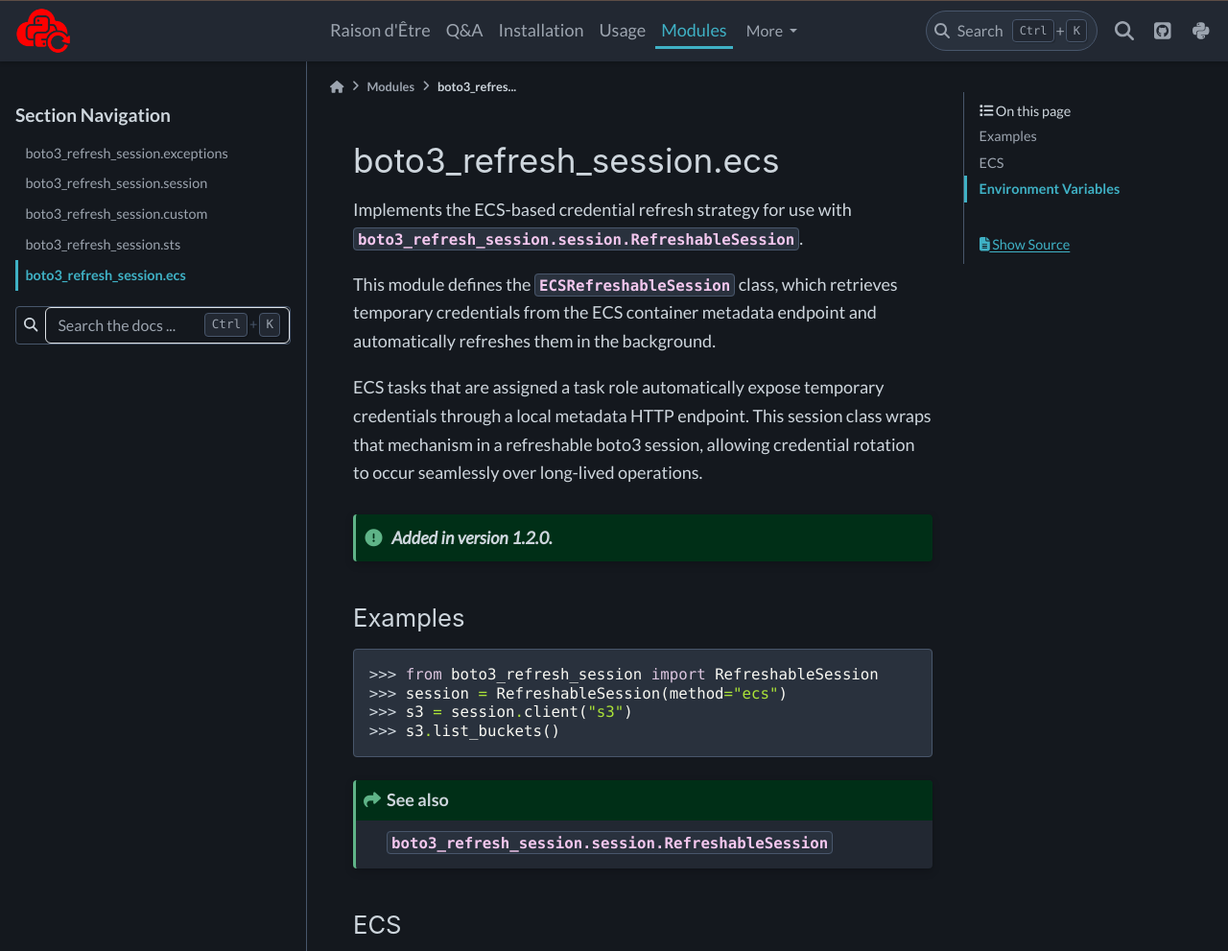
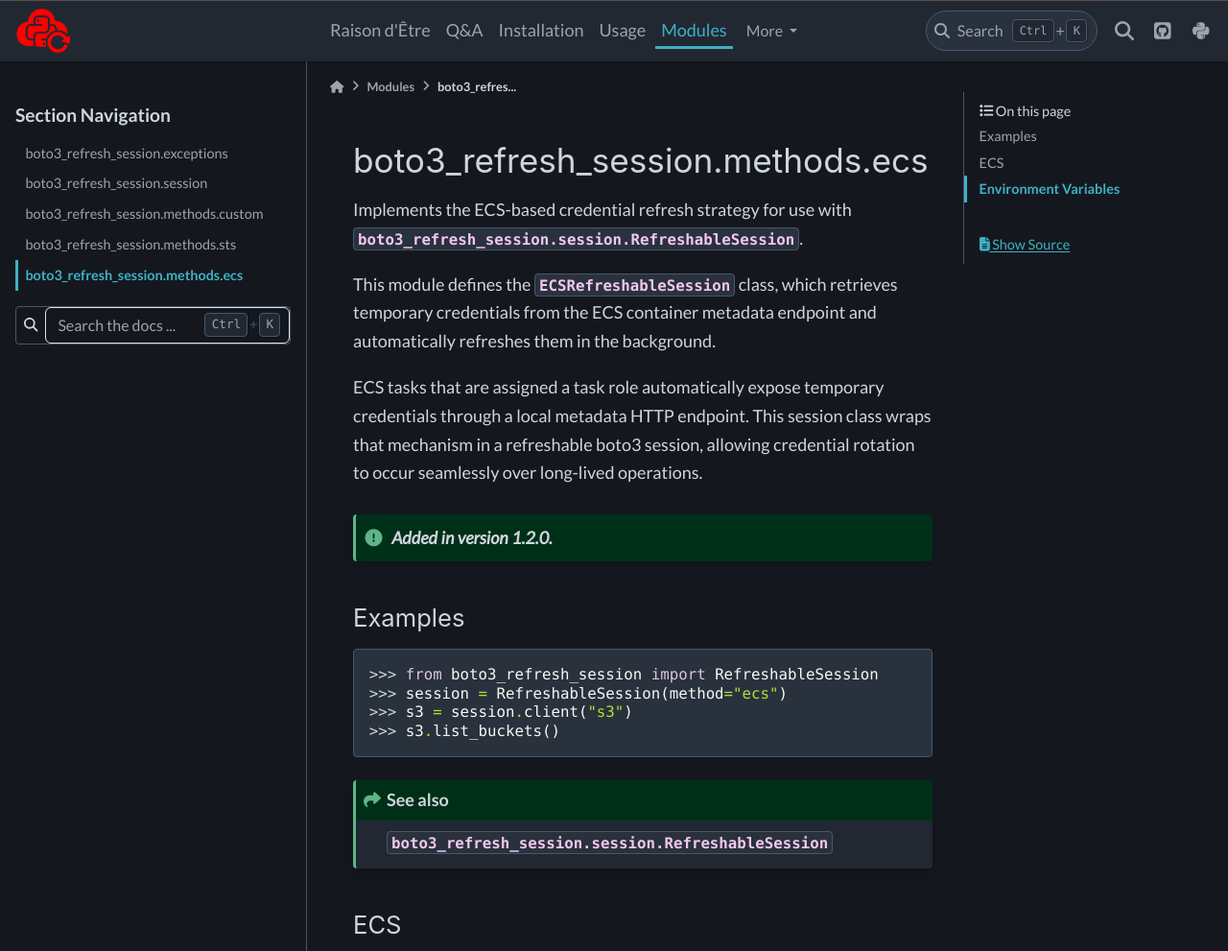
Before and after one commit to michaelthomasletts/boto3-refresh-session, a Sphinx documentation site: the page built from doc/modules/ecs.rst, in a window 1280 px wide and 1400 px high, cut to the strip 0-991 px from the top of the window. Shown: the whole strip at 96% size. Built offline with Sphinx 7.4.7 and the PyData theme 0.15.4, drawn with Linux system fonts in a browser that asks for light colours; some of the changed text lies outside the part shown.

Commit message:
doc updates

```diff
--- a/doc/modules/custom.rst
+++ b/doc/modules/custom.rst
@@ -1,9 +1,9 @@
 .. _custom:
 
-.. currentmodule:: boto3_refresh_session.custom
+.. currentmodule:: boto3_refresh_session.methods.custom
 
-boto3_refresh_session.custom
-============================
+boto3_refresh_session.methods.custom
+====================================
 
 Implements a custom credential refresh strategy for use with
 :class:`boto3_refresh_session.session.RefreshableSession`.
--- a/doc/modules/ecs.rst
+++ b/doc/modules/ecs.rst
@@ -1,9 +1,9 @@
 .. _ecs:
 
-.. currentmodule:: boto3_refresh_session.ecs
+.. currentmodule:: boto3_refresh_session.methods.ecs
 
-boto3_refresh_session.ecs
-=========================
+boto3_refresh_session.methods.ecs
+=================================
 
 Implements the ECS-based credential refresh strategy for use with
 :class:`boto3_refresh_session.session.RefreshableSession`.
--- a/doc/modules/session.rst
+++ b/doc/modules/session.rst
@@ -24,8 +24,8 @@ Examples
 >>> s3.list_buckets()
 
 .. seealso::
-    :class:`boto3_refresh_session.sts.STSRefreshableSession`
-    :class:`boto3_refresh_session.ecs.ECSRefreshableSession`
+    :class:`boto3_refresh_session.methods.sts.STSRefreshableSession`
+    :class:`boto3_refresh_session.methods.ecs.ECSRefreshableSession`
 
 Factory interface
 -----------------
--- a/doc/modules/sts.rst
+++ b/doc/modules/sts.rst
@@ -1,9 +1,9 @@
 .. _sts:
 
-.. currentmodule:: boto3_refresh_session.sts
+.. currentmodule:: boto3_refresh_session.methods.sts
 
-boto3_refresh_session.sts
-=========================
+boto3_refresh_session.methods.sts
+=================================
 
 Implements the STS-based credential refresh strategy for use with
 :class:`boto3_refresh_session.session.RefreshableSession`.
```
Also changed, not shown: doc/modules/generated/boto3_refresh_session.custom.CustomRefreshableSession.rst (deleted, +0 -8 lines), doc/modules/generated/boto3_refresh_session.ecs.ECSRefreshableSession.rst (deleted, +0 -8 lines), doc/modules/generated/boto3_refresh_session.methods.custom.CustomRefreshableSession.rst (added, +8 -0 lines), doc/modules/generated/boto3_refresh_session.methods.ecs.ECSRefreshableSession.rst (added, +8 -0 lines), doc/modules/generated/boto3_refresh_session.methods.sts.STSRefreshableSession.rst (added, +8 -0 lines), doc/modules/generated/boto3_refresh_session.sts.STSRefreshableSession.rst (deleted, +0 -8 lines).
